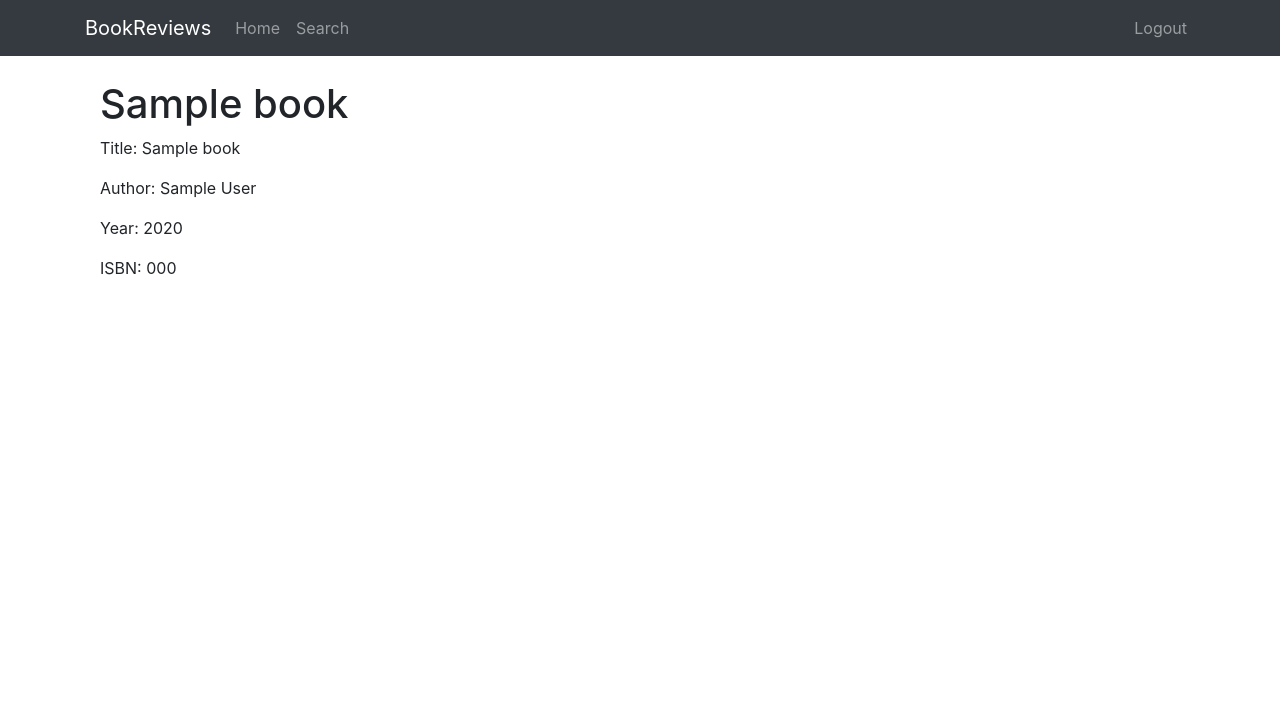
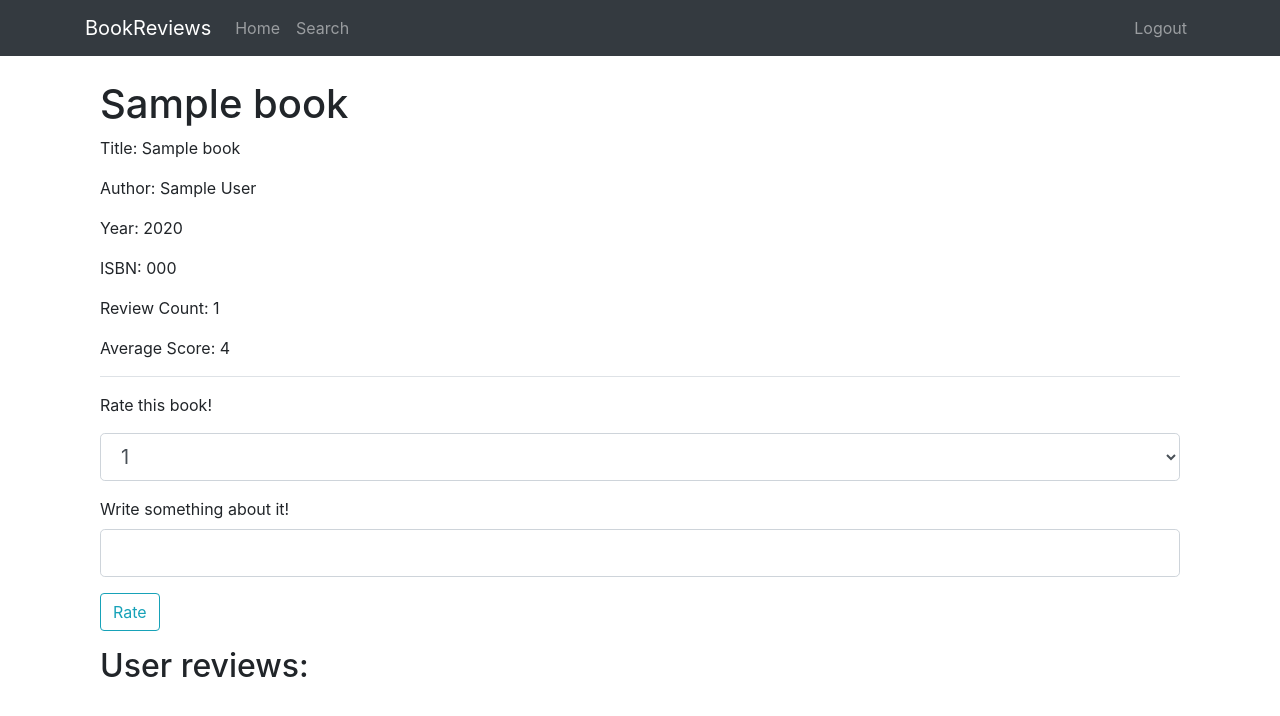
Before and after one commit to fazerito/books, a Flask app: a page that uses books/templates/book.html in a window 1280 px wide. Shown: the top 716 px of the page. Run offline with Flask 2, Linux system fonts and the light colour scheme; a user stored in the database is signed in; tables that the repository leaves empty hold one stand-in row (values such as "Sample post"); a database or web service that is not in the repository returns one stand-in record (values such as "Sample title"); data that the repository does not hold is empty; some libraries are stand-ins or nearby versions.

Commit message:
Added review displaying

```diff
--- a/books/templates/book.html
+++ b/books/templates/book.html
@@ -7,5 +7,40 @@
     <p>Author: {{ book.author }}</p>
     <p>Year: {{ book.year }}</p>
     <p>ISBN: {{ book.isbn }}</p>
+    <p>Review Count: {{ review_count }}</p>
+    <p>Average Score: {{ average_score }}</p>
+
+    <div class="border-top pt-3 form-group">
+        Rate this book!
+    </div>
+    <form action="" method="post">
+      <div class="form-group">
+        <div class="form-group">
+        {{ form.select(class="form-control form-control-lg") }}
+        </div>
+        <div class="form-group">
+        {{ form.text.label(class="form-control-label") }}
+        {% if form.text.errors %}
+          {{ form.text(class="form-control form-control-lg is-invalid") }}
+          <div class="invalid-feedback">
+            {% for error in form.text.errors %}
+              <span>{{ error }}</span>
+            {% endfor %}
+          </div>
+        {% else %}
+            {{ form.text(class="form-control form-control-lg") }}
+        {% endif %}
+      </div>
+        <div class="form-group">
+          {{ form.submit(class="btn btn-outline-info") }}
+        </div>
+      </div>
+    </form>
+    <h2>User reviews: </h2>
+    <ul>
+    {% for review in reviews %}
+      <li> {{ review.text }}, rating: {{review.rating}}</li>
+    {% endfor %}
+  </ul>
 </div>
 {% endblock %}
```
